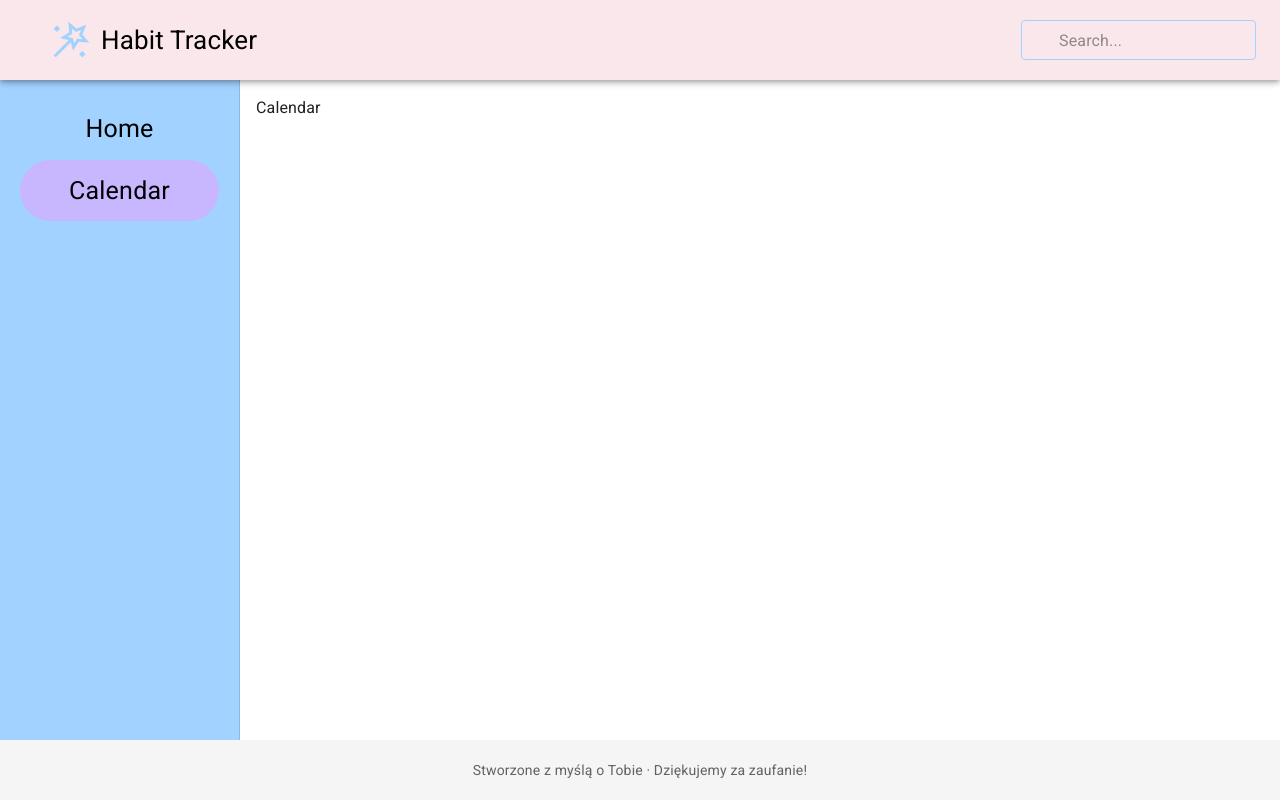
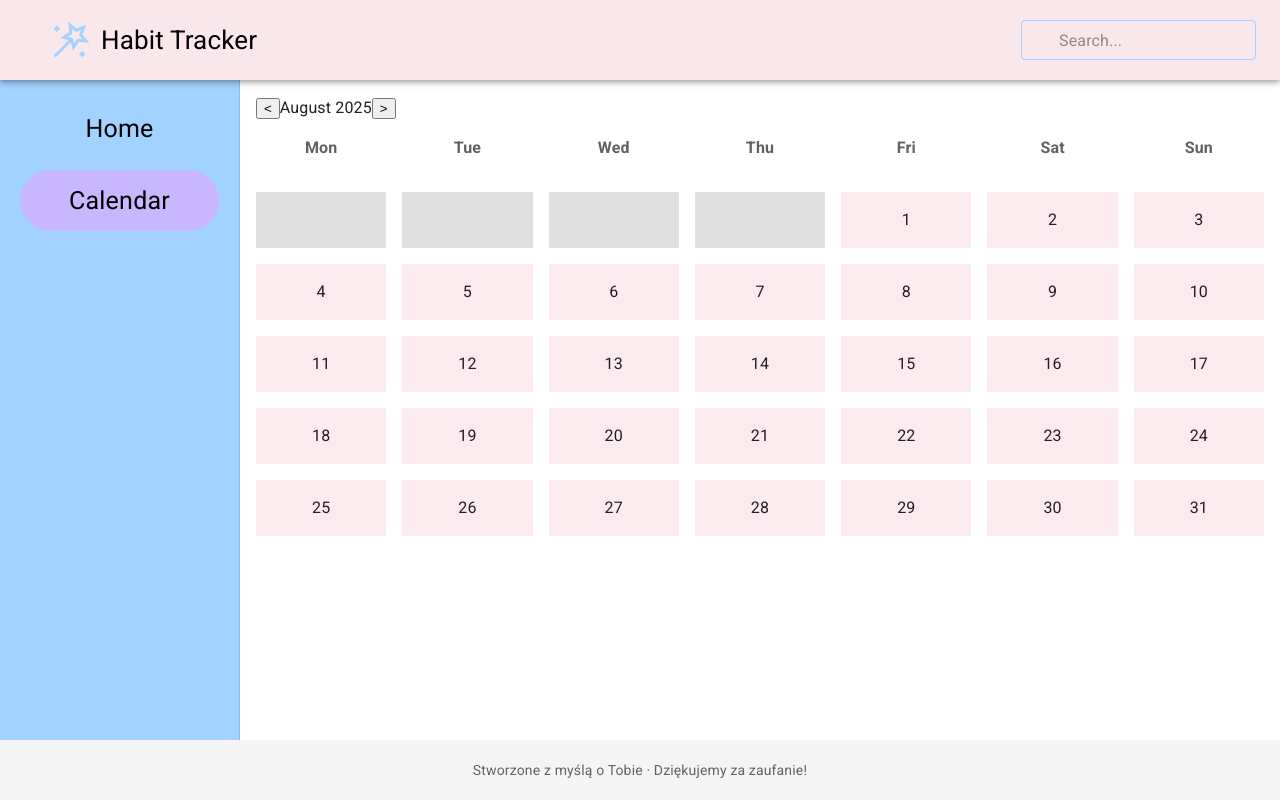
Before and after one commit to aszymeczko/habit-tracker, a React (Vite) app: page /calendar in a window 1280 px wide. Built offline with nearby package versions, Linux system fonts and the light colour scheme; some icons are missing.

Commit message:
Add calendar grid and header

```diff
--- a/public/db.json
+++ b/public/db.json
@@ -12,24 +12,24 @@
       "id": "9ff2",
       "name": "Picie 2l wody",
       "goal": 7,
-      "progress": 6,
-      "lastCompletedDate": "2025-08-13",
+      "progress": 7,
+      "lastCompletedDate": "2025-08-14",
       "isCompletedToday": true
     },
     {
       "id": "2bde",
       "name": "Spanko 22:00",
       "goal": 30,
-      "progress": 20,
-      "lastCompletedDate": "2025-08-13",
+      "progress": 21,
+      "lastCompletedDate": "2025-08-14",
       "isCompletedToday": true
     },
     {
       "id": "e16a",
       "name": "Suplementy",
       "goal": 15,
-      "progress": 3,
-      "lastCompletedDate": "2025-08-13",
+      "progress": 4,
+      "lastCompletedDate": "2025-08-14",
       "isCompletedToday": true
     },
     {
--- a/src/components/pages/Calendar/Calendar.jsx
+++ b/src/components/pages/Calendar/Calendar.jsx
@@ -1,7 +1,43 @@
+import CalendarHeader from "./CalendarHeader.jsx";
+import CalendarGrid from "./CalendarGrid.jsx";
+import { getMonthDays } from "../../../utils/utils.jsx";
+import { useState } from "react";
+
 const Calendar = () => {
-  const title = "Calendar";
+  const goToNextMonth = () => {
+    if (currentMonth === 11) {
+      setCurrentMonth(0);
+      setCurrentYear(currentYear + 1);
+    } else {
+      setCurrentMonth(currentMonth + 1);
+    }
+  };
 
-  return <div>{title}</div>;
+  const goToPreviousMonth = () => {
+    if (currentMonth === 0) {
+      setCurrentMonth(11);
+      setCurrentYear(currentYear - 1);
+    } else {
+      setCurrentMonth(currentMonth - 1);
+    }
+  };
+
+  const [currentYear, setCurrentYear] = useState(2025);
+  const [currentMonth, setCurrentMonth] = useState(7);
+
+  const days = getMonthDays(currentYear, currentMonth);
+
+  return (
+    <div>
+      <CalendarHeader
+        currentYear={currentYear}
+        currentMonth={currentMonth}
+        onNext={goToNextMonth}
+        onPrevious={goToPreviousMonth}
+      />
+      <CalendarGrid days={days} />
+    </div>
+  );
 };
 
 export default Calendar;
--- /dev/null
+++ b/src/components/pages/Calendar/CalendarGrid.jsx
@@ -0,0 +1,36 @@
+import Box from "@mui/material/Box";
+
+const CalendarGrid = ({ days }) => {
+  const weekDays = ["Mon", "Tue", "Wed", "Thu", "Fri", "Sat", "Sun"];
+  return (
+    <Box sx={{ display: "grid", gridTemplateColumns: "repeat(7,1fr)", gap: 2 }}>
+      {weekDays.map((day) => (
+        <Box
+          key={day}
+          sx={{
+            p: 2,
+            fontWeight: "bold",
+            textAlign: "center",
+            color: "grey.700",
+          }}
+        >
+          {day}
+        </Box>
+      ))}
+      {days.map((day, index) => (
+        <Box
+          key={index}
+          sx={{
+            p: 2,
+            bgcolor: day.isCurrentMonth ? "primary.light" : "grey.300",
+            textAlign: "center",
+          }}
+        >
+          {day.day}
+        </Box>
+      ))}
+    </Box>
+  );
+};
+
+export default CalendarGrid;
--- /dev/null
+++ b/src/components/pages/Calendar/CalendarHeader.jsx
@@ -0,0 +1,26 @@
+const CalendarHeader = ({ currentYear, currentMonth, onNext, onPrevious }) => {
+  const monthNames = [
+    "January",
+    "February",
+    "March",
+    "April",
+    "May",
+    "June",
+    "July",
+    "August",
+    "September",
+    "October",
+    "November",
+    "December",
+  ];
+
+  return (
+    <div>
+      <button onClick={onPrevious}>{"<"}</button>
+      <span>{`${monthNames[currentMonth]} ${currentYear}`}</span>
+      <button onClick={onNext}>{">"}</button>
+    </div>
+  );
+};
+
+export default CalendarHeader;
--- a/src/components/views/SideBar/SideBar.jsx
+++ b/src/components/views/SideBar/SideBar.jsx
@@ -11,6 +11,7 @@ const SideBar = () => {
     textAlign: "center",
     borderRadius: "50px",
     fontWeight: "bold",
+    marginBottom: "10px",
   };
 
   const typographyBaseStyle = {
--- /dev/null
+++ b/src/utils/utils.jsx
@@ -0,0 +1,21 @@
+// Funkcja generująca tablicę dni w miesiącu
+
+export function getMonthDays(year, month) {
+  const days = [];
+  let firstDay = new Date(year, month, 1).getDay(); // Jaki dzień tygodnia przypada pierwszy dzień miesiąca
+  const lastDate = new Date(year, month + 1, 0).getDate(); // Liczba dni w miesiącu
+
+  firstDay = (firstDay + 6) % 7;
+
+  // Dodaj puste sloty dla dni poprzedniego miesiąca
+  for (let i = 0; i < firstDay; i++) {
+    days.push({ day: null, isCurrentMonth: false });
+  }
+
+  // Dodaj dni miesiąca
+  for (let day = 1; day <= lastDate; day++) {
+    days.push({ day, isCurrentMonth: true });
+  }
+
+  return days;
+}
```
